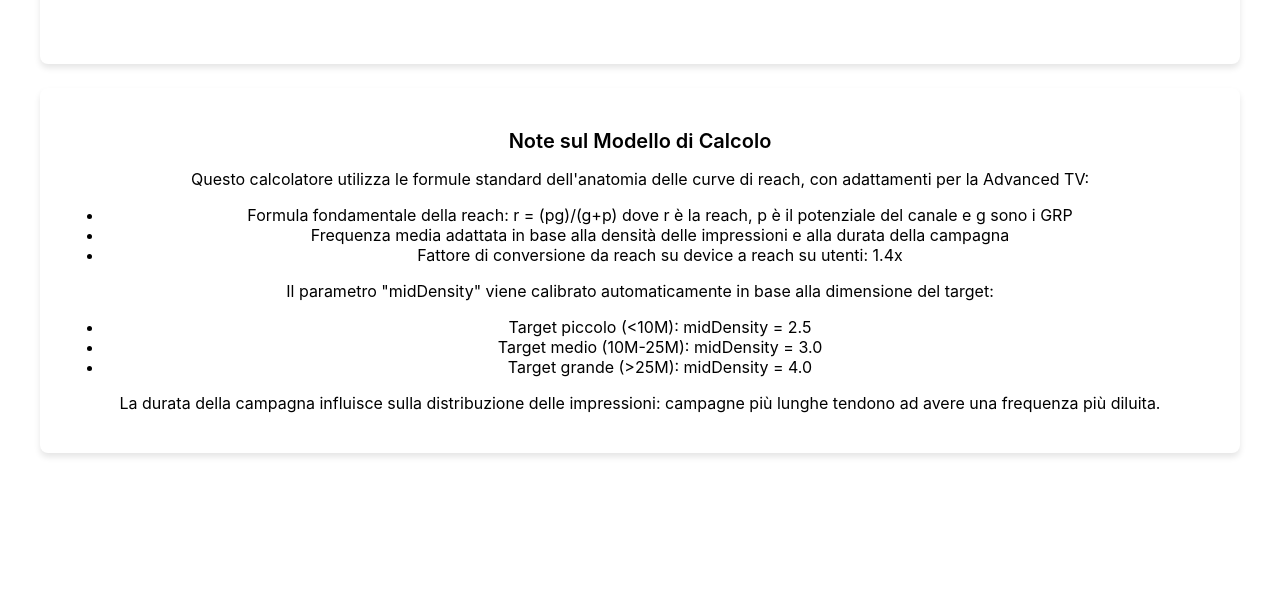
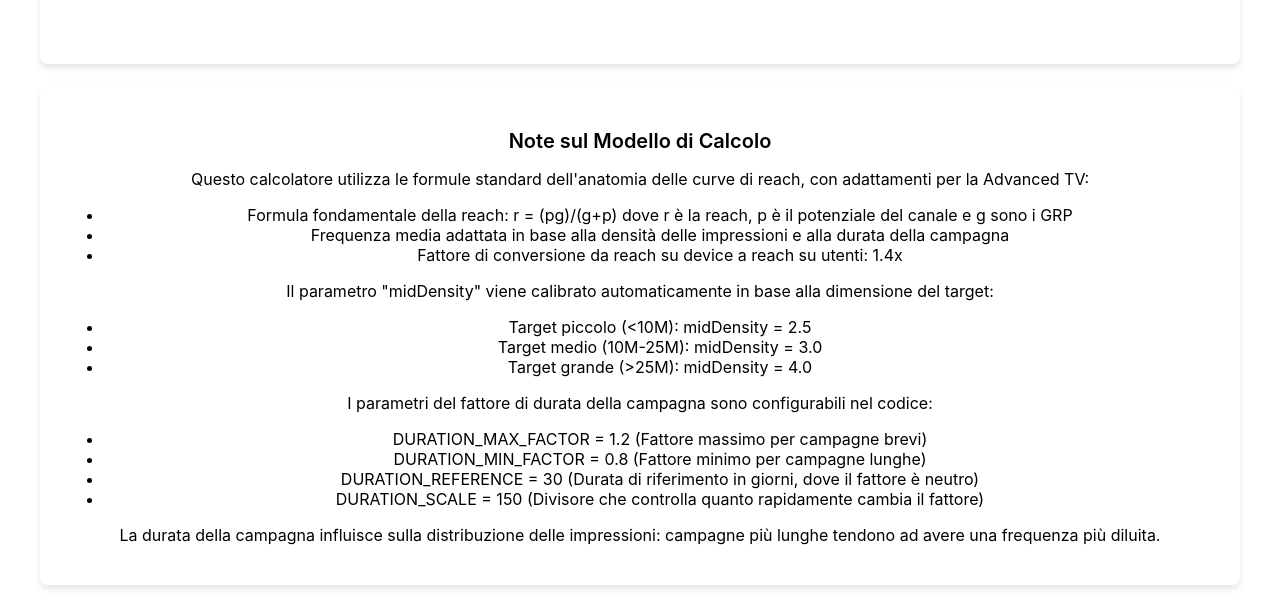
Before and after one commit to steprojects90/Reach-Lab, a React (Create React App) app: page / in a window 1280 px wide. Shown: the part 1334-1935 px from the top of the page. Before the commit the page ends 1803 px from the top, so only its background shows below. Built offline with nearby package versions, Linux system fonts and the light colour scheme.

Commit message:
Update ReachLab.jsx

```diff
--- a/src/ReachLab.jsx
+++ b/src/ReachLab.jsx
@@ -90,6 +90,12 @@ const ReachLab = () => {
   // Funzione principale per il calcolo
   const calculateResults = () => {
     try {
+      // Parametri per il calcolo del fattore di durata
+      const DURATION_MAX_FACTOR = 1.2;  // Fattore massimo (campagne brevi)
+      const DURATION_MIN_FACTOR = 0.8;  // Fattore minimo (campagne lunghe)
+      const DURATION_REFERENCE = 30;    // Durata di riferimento in giorni
+      const DURATION_SCALE = 150;       // Divisore per il cambiamento del fattore
+
       // Ottieni i valori di input
       const targetSizeClean = targetSize.replace(/\./g, '');
       const targetSizeValue = parseInt(targetSizeClean, 10) || 1000000;
@@ -124,7 +130,7 @@ const ReachLab = () => {
       let midDensity;
       if (targetSizeValue < 10000000) {
         // Target piccolo
-        midDensity = 1.5;
+        midDensity = 2.5;
       } else if (targetSizeValue < 25000000) {
         // Target medio
         midDensity = 3.0;
@@ -135,7 +141,9 @@ const ReachLab = () => {
 
       // Calcola il fattore di durata della campagna
       // Campagne più lunghe tendono ad avere una distribuzione delle impressioni più diluita
-      const durationFactor = Math.min(1.2, Math.max(0.8, 1 - (campaignDays - 30) / 150));
+      const durationFactor = Math.min(DURATION_MAX_FACTOR,
+                                      Math.max(DURATION_MIN_FACTOR,
+                                              1 - (campaignDays - DURATION_REFERENCE) / DURATION_SCALE));
 
       // Nuovo calcolo della frequenza usando solo la densità delle impressioni e la durata
       const frequencyAdjustmentFactor = 1 + Math.log10(1 + impressionDensity / midDensity);
@@ -499,6 +507,13 @@ const ReachLab = () => {
           <li>Target medio (10M-25M): midDensity = 3.0</li>
           <li>Target grande (&gt;25M): midDensity = 4.0</li>
         </ul>
+        <p>I parametri del fattore di durata della campagna sono configurabili nel codice:</p>
+        <ul className="list">
+          <li>DURATION_MAX_FACTOR = 1.2 (Fattore massimo per campagne brevi)</li>
+          <li>DURATION_MIN_FACTOR = 0.8 (Fattore minimo per campagne lunghe)</li>
+          <li>DURATION_REFERENCE = 30 (Durata di riferimento in giorni, dove il fattore è neutro)</li>
+          <li>DURATION_SCALE = 150 (Divisore che controlla quanto rapidamente cambia il fattore)</li>
+        </ul>
         <p>La durata della campagna influisce sulla distribuzione delle impressioni: campagne più lunghe tendono ad avere una frequenza più diluita.</p>
       </Card>
     </div>
```
